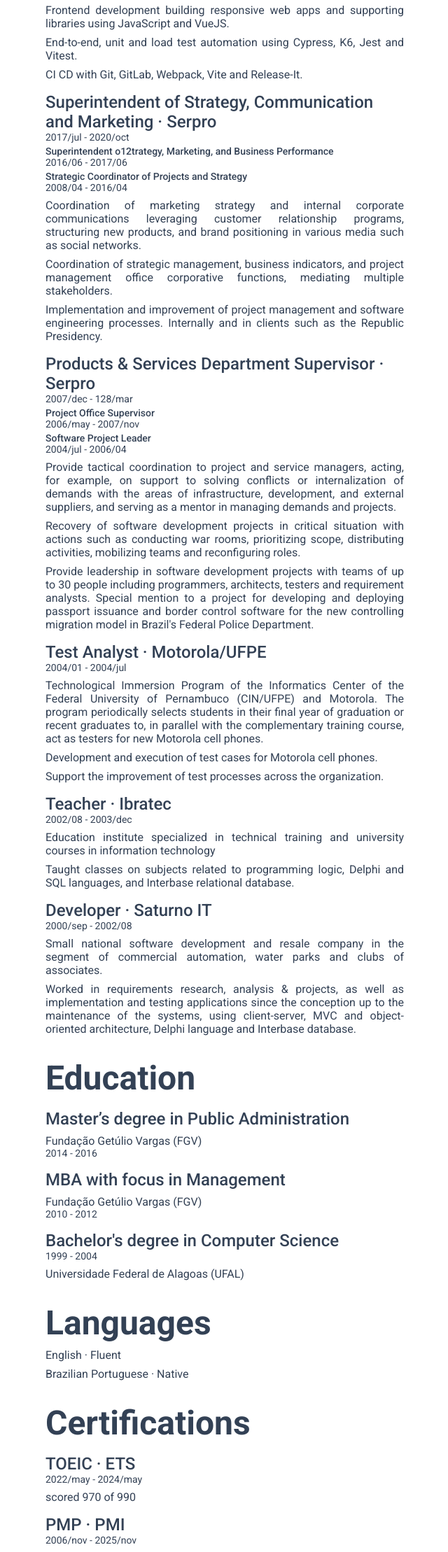
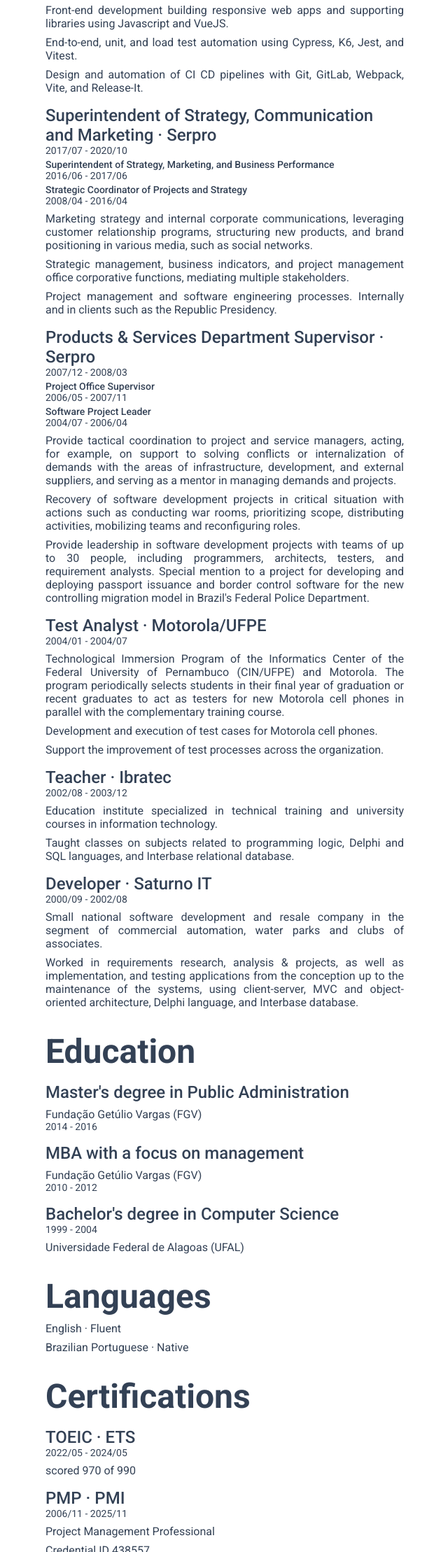
Before and after one commit to joaomelo/profile, a website built with Vite: page site/index.html in a window 1280 px wide. Shown: the part 582-2800 px from the top of the page at 70% size, without its empty margins (319-959 px from the left). Built offline with nearby package versions, Linux system fonts and the light colour scheme.

Commit message:
fix: typos

```diff
--- a/site/index.html
+++ b/site/index.html
@@ -74,10 +74,10 @@
       <p class="description">
         Experienced IT professional with a passion for coding and a proven track
         record in software development, strategic and project management,
-        marketing, and corporate communications. Successfully mediated hundreds
-        of stakeholders in a company with over 7K employees and about R$3
-        billion in annual revenues. Master's degree in public administration,
-        MBA, and bachelor's degree in computer science.
+        marketing, and corporate communications. I successfully mediated
+        hundreds of stakeholders in a company with over 7K employees and about
+        R$3 billion in annual revenues. Master's degree in public
+        administration, MBA, and bachelor's degree in computer science.
       </p>
     </section>
 
@@ -87,47 +87,46 @@
       <h2>Developer · Serpro</h2>
       <p class="period">Since 2020/11</p>
       <p class="description">
-        Frontend development building responsive web apps and supporting
-        libraries using JavaScript and VueJS.
+        Front-end development building responsive web apps and supporting
+        libraries using Javascript and VueJS.
       </p>
       <p class="description">
-        End-to-end, unit and load test automation using Cypress, K6, Jest and
+        End-to-end, unit, and load test automation using Cypress, K6, Jest, and
         Vitest.
       </p>
       <p class="description">
-        CI CD with Git, GitLab, Webpack, Vite and Release-It.
+        Design and automation of CI CD pipelines with Git, GitLab, Webpack,
+        Vite, and Release-It.
       </p>
 
       <h2>Superintendent of Strategy, Communication and Marketing · Serpro</h2>
-      <p class="period">2017/jul - 2020/oct</p>
+      <p class="period">2017/07 - 2020/10</p>
       <p class="split">
-        Superintendent o12trategy, Marketing, and Business Performance
+        Superintendent of Strategy, Marketing, and Business Performance
       </p>
       <p class="period">2016/06 - 2017/06</p>
       <p class="split">Strategic Coordinator of Projects and Strategy</p>
       <p class="period">2008/04 - 2016/04</p>
       <p class="description">
-        Coordination of marketing strategy and internal corporate communications
-        leveraging customer relationship programs, structuring new products, and
-        brand positioning in various media such as social networks.
+        Marketing strategy and internal corporate communications, leveraging
+        customer relationship programs, structuring new products, and brand
+        positioning in various media, such as social networks.
       </p>
       <p class="description">
-        Coordination of strategic management, business indicators, and project
-        management office corporative functions, mediating multiple
-        stakeholders.
+        Strategic management, business indicators, and project management office
+        corporative functions, mediating multiple stakeholders.
       </p>
       <p class="description">
-        Implementation and improvement of project management and software
-        engineering processes. Internally and in clients such as the Republic
-        Presidency.
+        Project management and software engineering processes. Internally and in
+        clients such as the Republic Presidency.
       </p>
 
       <h2>Products & Services Department Supervisor · Serpro</h2>
-      <p class="period">2007/dec - 128/mar</p>
+      <p class="period">2007/12 - 2008/03</p>
       <p class="split">Project Office Supervisor</p>
-      <p class="period">2006/may - 2007/nov</p>
+      <p class="period">2006/05 - 2007/11</p>
       <p class="split">Software Project Leader</p>
-      <p class="period">2004/jul - 2006/04</p>
+      <p class="period">2004/07 - 2006/04</p>
       <p class="description">
         Provide tactical coordination to project and service managers, acting,
         for example, on support to solving conflicts or internalization of
@@ -141,20 +140,20 @@
       </p>
       <p class="description">
         Provide leadership in software development projects with teams of up to
-        30 people including programmers, architects, testers and requirement
+        30 people, including programmers, architects, testers, and requirement
         analysts. Special mention to a project for developing and deploying
         passport issuance and border control software for the new controlling
         migration model in Brazil's Federal Police Department.
       </p>
 
       <h2>Test Analyst · Motorola/UFPE</h2>
-      <p class="period">2004/01 - 2004/jul</p>
+      <p class="period">2004/01 - 2004/07</p>
       <p class="description">
         Technological Immersion Program of the Informatics Center of the Federal
         University of Pernambuco (CIN/UFPE) and Motorola. The program
         periodically selects students in their final year of graduation or
-        recent graduates to, in parallel with the complementary training course,
-        act as testers for new Motorola cell phones.
+        recent graduates to act as testers for new Motorola cell phones in
+        parallel with the complementary training course.
       </p>
       <p class="description">
         Development and execution of test cases for Motorola cell phones.
@@ -164,10 +163,10 @@
       </p>
 
       <h2>Teacher · Ibratec</h2>
-      <p class="period">2002/08 - 2003/dec</p>
+      <p class="period">2002/08 - 2003/12</p>
       <p class="description">
         Education institute specialized in technical training and university
-        courses in information technology
+        courses in information technology.
       </p>
       <p class="description">
         Taught classes on subjects related to programming logic, Delphi and SQL
@@ -175,27 +174,27 @@
       </p>
 
       <h2>Developer · Saturno IT</h2>
-      <p class="period">2000/sep - 2002/08</p>
+      <p class="period">2000/09 - 2002/08</p>
       <p class="description">
         Small national software development and resale company in the segment of
         commercial automation, water parks and clubs of associates.
       </p>
       <p class="description">
         Worked in requirements research, analysis & projects, as well as
-        implementation and testing applications since the conception up to the
+        implementation, and testing applications from the conception up to the
         maintenance of the systems, using client-server, MVC and object-oriented
-        architecture, Delphi language and Interbase database.
+        architecture, Delphi language, and Interbase database.
       </p>
     </section>
 
     <section>
       <h1>Education</h1>
 
-      <h2>Master’s degree in Public Administration</h2>
+      <h2>Master's degree in Public Administration</h2>
       <p class="description">Fundação Getúlio Vargas (FGV)</p>
       <p class="period">2014 - 2016</p>
 
-      <h2>MBA with focus in Management</h2>
+      <h2>MBA with a focus on management</h2>
       <p class="description">Fundação Getúlio Vargas (FGV)</p>
       <p class="period">2010 - 2012</p>
 
@@ -213,23 +212,23 @@
     <section>
       <h1>Certifications</h1>
       <h2>TOEIC · ETS</h2>
-      <p class="period">2022/may - 2024/may</p>
+      <p class="period">2022/05 - 2024/05</p>
       <p class="description">scored 970 of 990</p>
 
       <h2>PMP · PMI</h2>
-      <p class="period">2006/nov - 2025/nov</p>
+      <p class="period">2006/11 - 2025/11</p>
       <p class="description">Project Management Professional</p>
       <p class="description">Credential ID 438557</p>
 
       <h2>ITIL Foundation v3 · APM Group</h2>
-      <p class="period">2010/sep</p>
+      <p class="period">2010/09</p>
       <p class="description">Credential ID 02293996-01-RN8H</p>
 
       <h2>COBIT Foundation · ISACA</h2>
-      <p class="period">2009/dec</p>
+      <p class="period">2009/12</p>
 
       <h2>PET · University of Cambridge</h2>
-      <p class="period">1997/nov</p>
+      <p class="period">1997/11</p>
       <p class="description">Preliminary English Test</p>
       <p class="description">Credential ID 97BBR1215020</p>
     </section>
@@ -240,7 +239,7 @@
       <h2>Textorama</h2>
       <p class="period">2022/11</p>
       <p class="description">
-        Open source
+        Open-source
         <a href="https://github.com/joaomelo/textorama" target="_blank"
           >web text editor</a
         >
@@ -297,7 +296,7 @@
       <p class="period">2021/08</p>
       <p class="description">Josh Comeau Courses</p>
 
-      <h2>Http communication: flutter with web api</h2>
+      <h2>HTTP communication: flutter with web API</h2>
       <p class="period">2021/06</p>
       <p class="description">Alura</p>
 
@@ -317,7 +316,7 @@
       <p class="period">2021/05</p>
       <p class="description">Alura</p>
 
-      <h2>Flutter with web api: integrating your mobile app</h2>
+      <h2>Flutter with web API: integrating your mobile app</h2>
       <p class="period">2021/05</p>
       <p class="description">Alura</p>
 
@@ -325,11 +324,11 @@
       <p class="period">2021/05</p>
       <p class="description">Alura</p>
 
-      <h2>Fundamentals of the general data protection law (LGPD)</h2>
+      <h2>Fundamentals of the General Data Protection Law (LGPD)</h2>
       <p class="period">2020/11</p>
       <p class="description">Serpro</p>
 
-      <h2>Rest with nodejs: api with express and mysql</h2>
+      <h2>Rest with Nodejs: API with express and MySQL</h2>
       <p class="period">2020/11</p>
       <p class="description">Alura</p>
 
@@ -337,7 +336,7 @@
       <p class="period">2020/11</p>
       <p class="description">Alura</p>
 
-      <h2>Node.js part 2: mvc, authentication and authorization</h2>
+      <h2>Node.js part 2: MVC, authentication and authorization</h2>
       <p class="period">2020/11</p>
       <p class="description">Alura</p>
 
@@ -357,11 +356,11 @@
       <p class="period">2020/11</p>
       <p class="description">Alura</p>
 
-      <h2>Graphql part 2: replacing a rest api with graphql</h2>
+      <h2>Graphql part 2: replacing a rest API with GraphQL</h2>
       <p class="period">2020/11</p>
       <p class="description">Alura</p>
 
-      <h2>Graphql part 1: getting started</h2>
+      <h2>GraphQL part 1: getting started</h2>
       <p class="period">2020/11</p>
       <p class="description">Alura</p>
 
@@ -369,7 +368,7 @@
       <p class="period">2020/11</p>
       <p class="description">Alura</p>
 
-      <h2>Risk management in decision making</h2>
+      <h2>Risk management in decision-making</h2>
       <p class="period">2020/10</p>
       <p class="description">Serpro</p>
 
@@ -385,7 +384,7 @@
       <p class="period">2020/07</p>
       <p class="description">HSM</p>
 
-      <h2>Leadership: change renew transform</h2>
+      <h2>Leadership: change, renew, transform</h2>
       <p class="period">2020/06</p>
       <p class="description">HSM</p>
 
```
